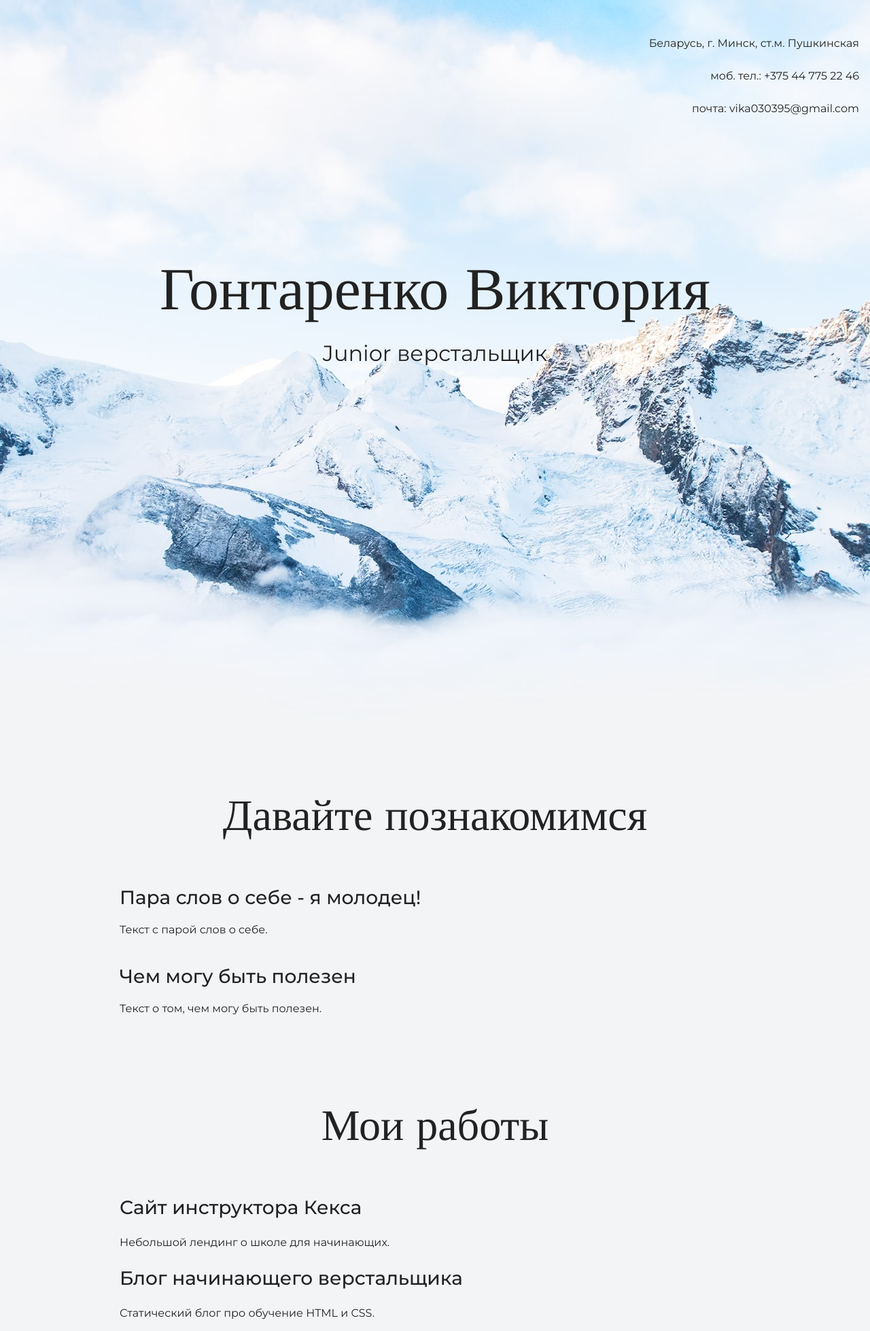
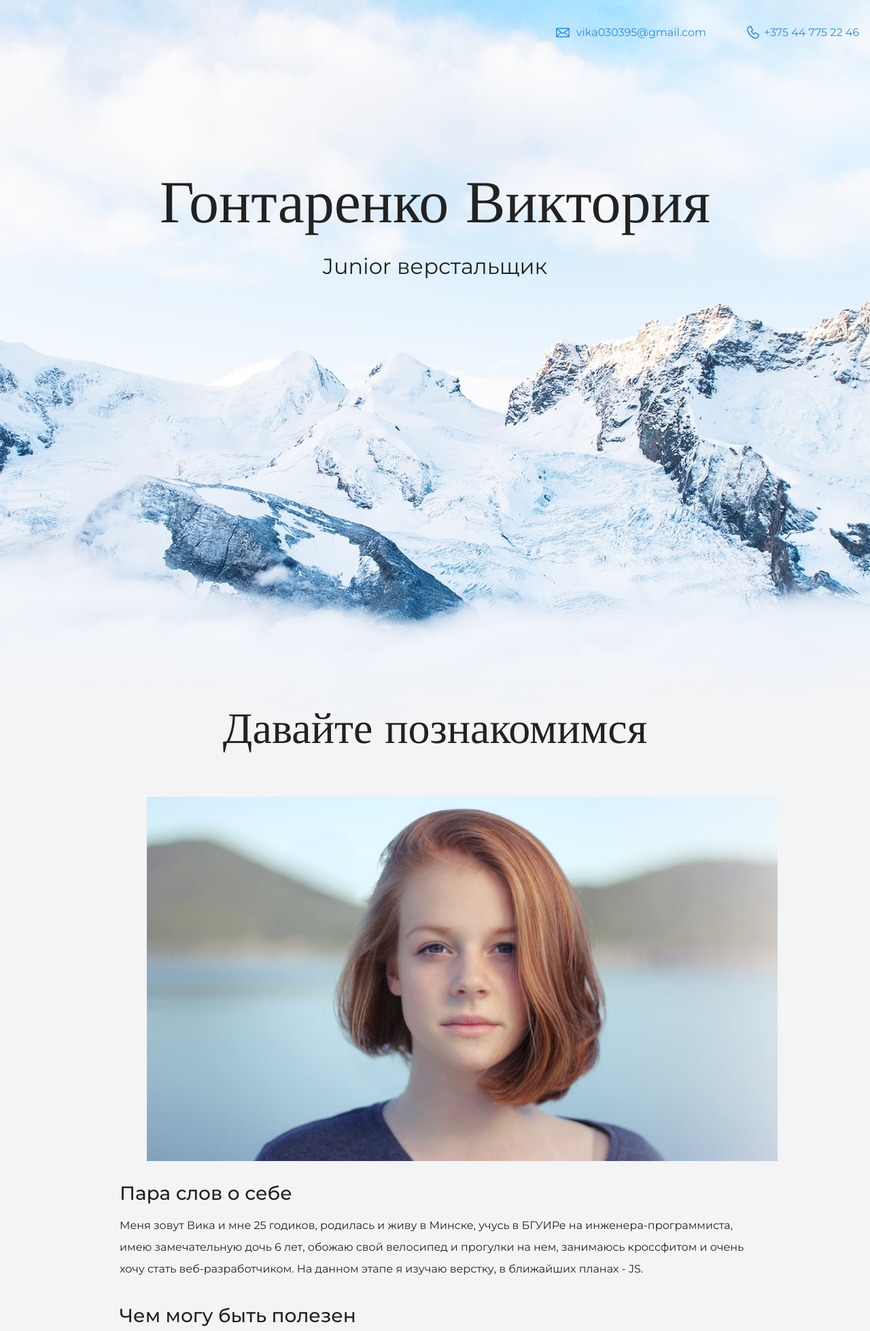
Before and after one commit to Gontarenok/my_portfolio, a plain HTML site: page index.html in a window 1280 px wide. Shown: the top 1958 px of the page at 68% size. Drawn offline with nearby package versions, Linux system fonts and the light colour scheme.

Commit message:
Добавлены работы.

```diff
--- a/index.html
+++ b/index.html
@@ -10,9 +10,8 @@
   <body>
     <header class="page-header">
       <div class="container">
-      <p>Беларусь, г. Минск, ст.м. Пушкинская</p>
-      <p>моб. тел.: +375 44 775 22 46</p>
-      <p>почта: vika030395@gmail.com</p>
+      <a class="header-email" href="mailto:vika030395@gmail.com">vika030395@gmail.com</a>
+      <a class="header-phone" href="tel:+375447752246">+375 44 775 22 46</a>
     </div>
     </header>
 
@@ -26,8 +25,11 @@
     <section class="intro">
       <div class="container">
       <h2 class="subheading">Давайте познакомимся</h2>
-      <h3>Пара слов о себе - я молодец!</h3>
-      <p>Текст с парой слов о себе.</p>
+      <figure class="user.jpg">
+        <img src="files/user.jpg" width="928" height="536" alt="Фотография Вики">
+      </figure>
+      <h3>Пара слов о себе</h3>
+      <p>Меня зовут Вика и мне 25 годиков, родилась и живу в Минске, учусь в БГУИРе на инженера-программиста, имею замечательную дочь 6 лет, обожаю свой велосипед и прогулки на нем, занимаюсь кроссфитом и очень хочу стать веб-разработчиком. На данном этапе я изучаю верстку, в ближайших планах - JS.</p>
       <h3>Чем могу быть полезен</h3>
       <p>Текст о том, чем могу быть полезен.</p>
       </div>
@@ -36,10 +38,12 @@
     <section class="portfolio">
       <div class="container">
       <h2 class="subheading">Мои работы</h2>
-
+      <figure class="project-image">
+        <img src="files/project.jpg" width="928" height="536" alt="Cайт инструктора Кекса">
+      </figure>
       <h3>Сайт инструктора Кекса</h3>
       <p>Небольшой лендинг о школе для начинающих.</p>
-
+      <a class="button" href="source/project/index.html">Открыть страницу</a>
       <h3>Блог начинающего верстальщика</h3>
       <p>Статический блог про обучение HTML и CSS.</p>
       </div>
@@ -47,7 +51,8 @@
 
     <footer class="page-footer">
       <div class="container">
-      Контакты в подвале
+        <a class="footer-email" href="mailto:vika030395@gmail.com">vika030395@gmail.com</a>
+        <a class="footer-phone" href="tel:+375447752246">+375 44 775 22 46</a>
       </div>
     </footer>
   </body>
```
